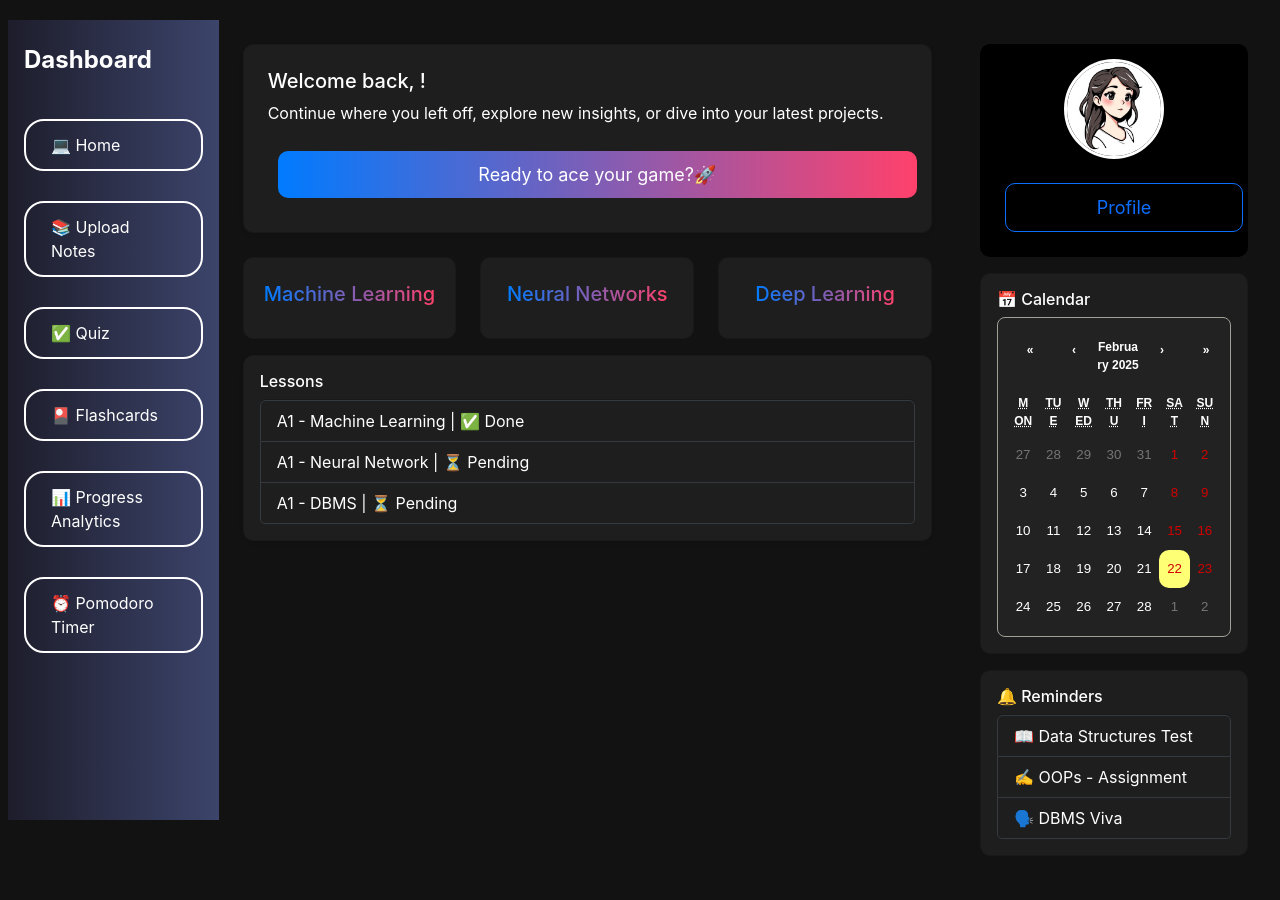
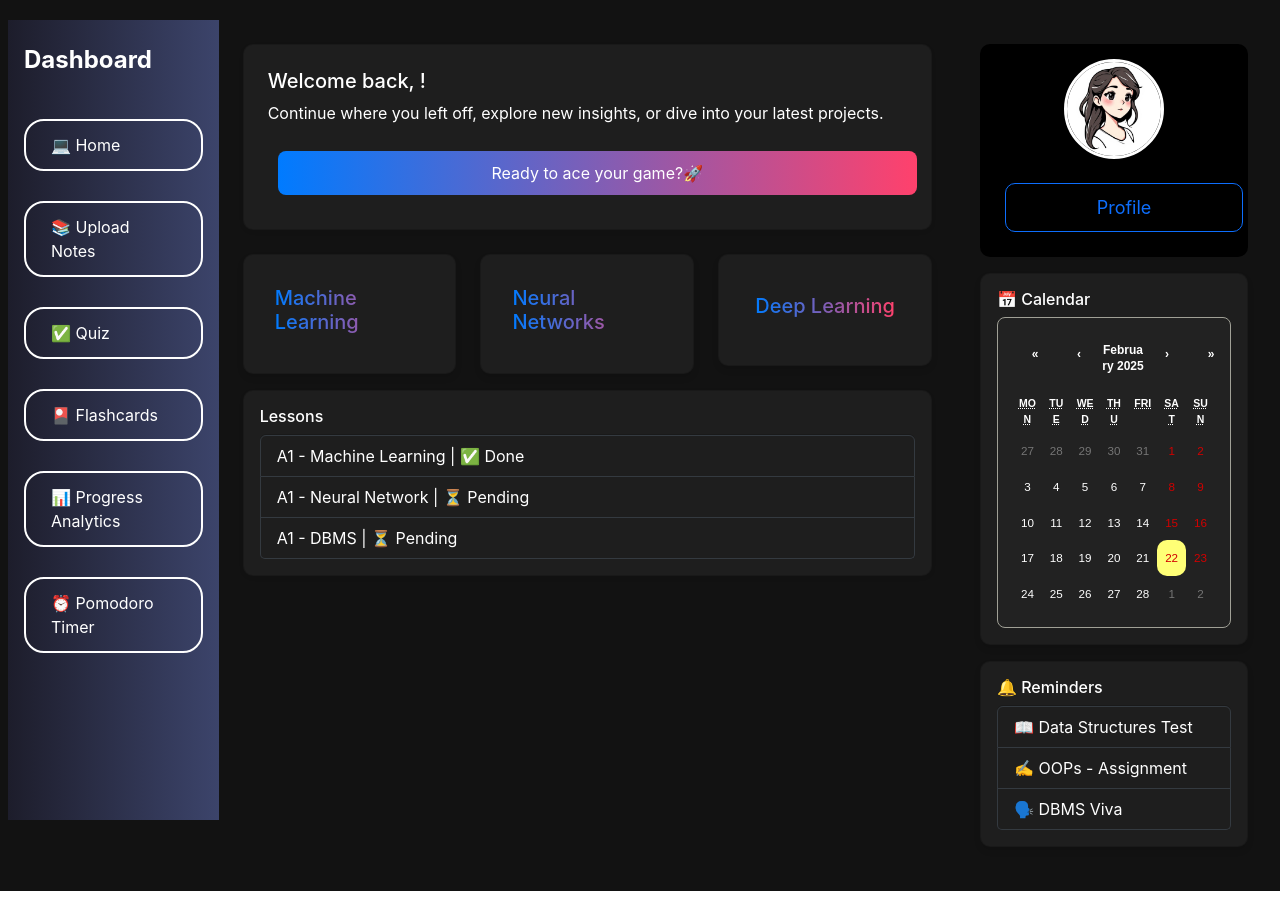
Before and after one commit to vidhiisaxena/MindVault, a React (Create React App) app in the folder mindvault/: page /Dashboard in a window 1280 px wide. Built offline with nearby package versions, Linux system fonts and the light colour scheme.

Commit message:
timetable

```diff
--- a/mindvault/src/components/dashboard/Dashboard.css
+++ b/mindvault/src/components/dashboard/Dashboard.css
@@ -15,11 +15,11 @@
 
 .sidebar h4 {
   margin-top: 10px;
-    font-weight: bold;
-    cursor: pointer;
+  font-weight: bold;
+  cursor: pointer;
 }
 
-.sideicons .sideicon{
+.sideicons .sideicon {
   background-color: transparent !important;
   color: white;
   border: 2px solid;
@@ -42,6 +42,8 @@
   background-color: #1e1e1e !important; /* Dark card background */
   color: white !important; /* Light text */
   border-radius: 10px;
+  padding: 15px;
+  box-shadow: 0px 4px 6px rgba(0, 0, 0, 0.1);
 }
 
 /* Gradient Card Headers */
@@ -58,12 +60,16 @@
   background-color: #222;
   padding: 15px;
   border-radius: 10px;
+  text-align: center;
 }
 
 /* Buttons */
 #buybtn {
   background: linear-gradient(90deg, #007bff, #ff416c);
   border: none;
+  padding: 10px 20px;
+  border-radius: 8px;
+  font-size: 16px;
 }
 
 #buybtn:hover {
@@ -77,9 +83,25 @@
 
 .custom-calendar {
   background: #222;
-  padding: 10px;
+  padding: 15px;
   border-radius: 8px;
   color: white;
+  width: 100%;  /* Ensure it takes full width */
+  max-width: 320px;
+  text-align: center;
+  letter-spacing: normal;
+  word-spacing: normal;
+  font-size: 14px;
+}
+
+.calendar-container {
+  display: flex;
+  justify-content: center;
+}
+
+.calendar td {
+  padding: 5px;
+  min-width: 30px;
 }
 
 /* List Items */
@@ -98,9 +120,10 @@
   background-color: #1e1e1e;
   border-radius: 10px;
 }
+
 /* Profile Container */
 .profile-container {
-  background-color: #000000; /* Light grey background */
+  background-color: #000000;
   padding: 15px;
   border-radius: 10px;
   text-align: center;
@@ -122,3 +145,10 @@
   height: 100%;
   object-fit: cover; /* Prevent distortion */
 }
+
+/* Layout Improvements */
+.container {
+  display: flex;
+  flex-wrap: wrap;
+  gap: 20px; /* Adjust spacing between sections */
+}
--- a/mindvault/src/components/dashboard/Dashboard.jsx
+++ b/mindvault/src/components/dashboard/Dashboard.jsx
@@ -50,13 +50,7 @@
                   >
                     <Card.Body>
                       <Card.Title>{subject}</Card.Title>
-                      {/* <Card.Text>📁 {10 + idx * 2} Flashcards</Card.Text>
-                      <Card.Text>📁 {10 + idx * 2} Quizzes</Card.Text> */}
 
-                      {/* <Card.Text>
-                        👨‍🏫 Teacher:{" "}
-                        {idx === 0 ? "Anshika Saxena" : "Mishthi Sachdeva" }
-                      </Card.Text> */}
                     </Card.Body>
                   </Card>
                 </Col>
```
